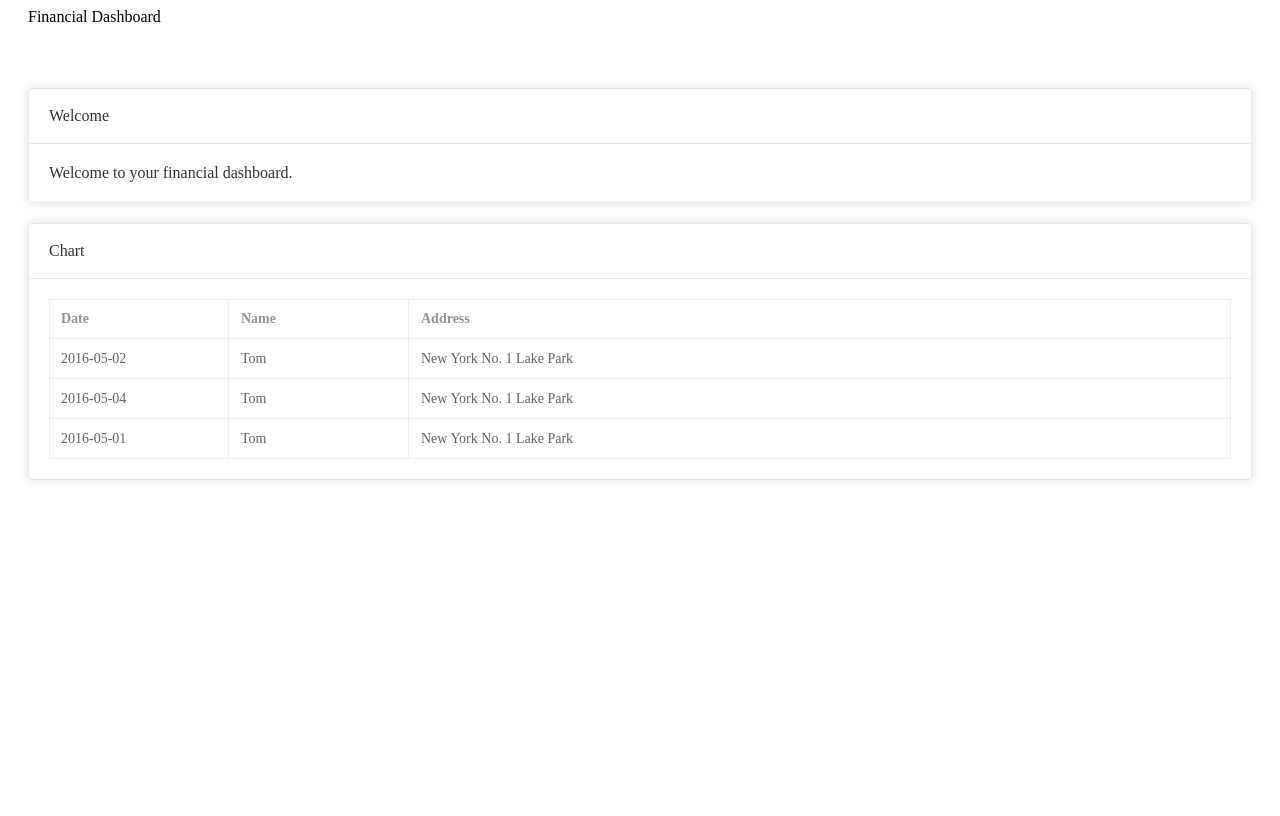
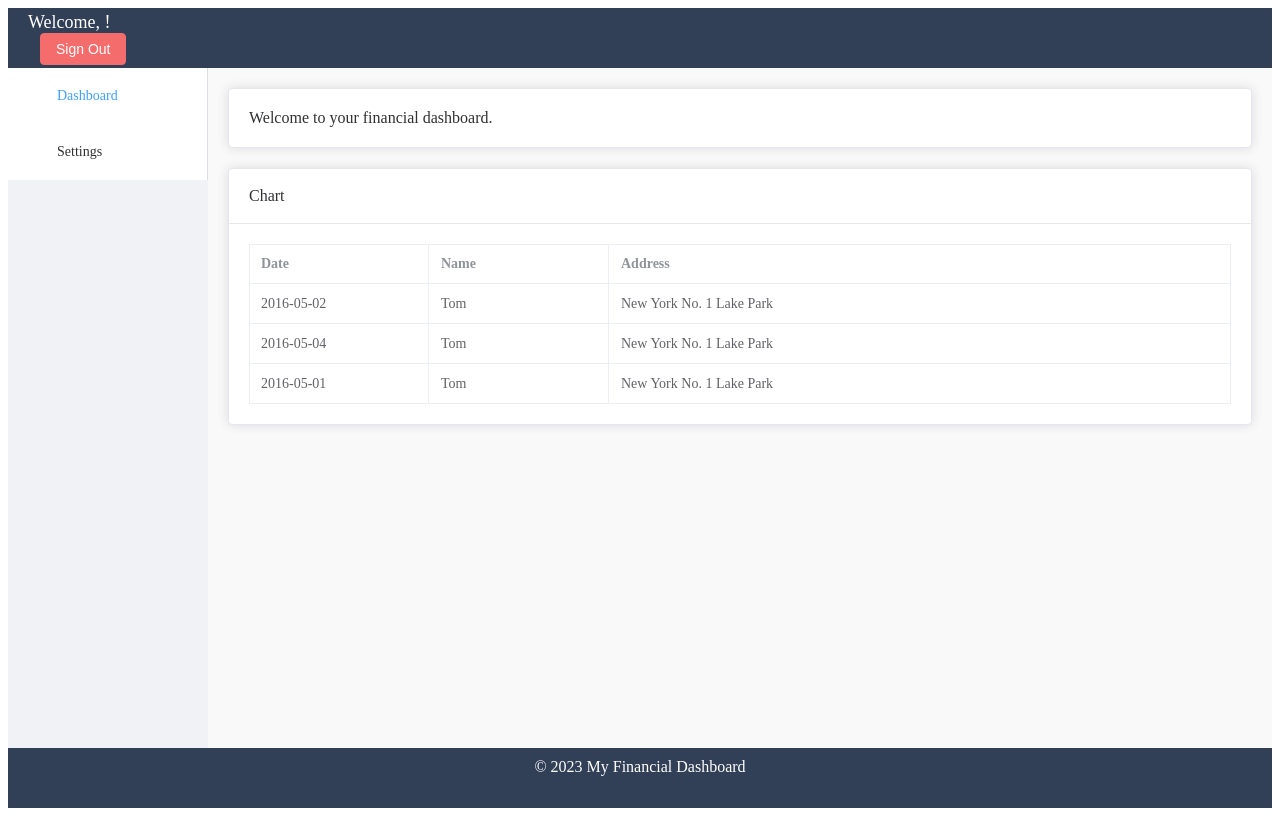
Before and after one commit to Jason-Joannou/fsd-2024-frontend, a Vue app: page /dashboard in a window 1280 px wide. Built offline with nearby package versions, Linux system fonts and the light colour scheme.

Commit message:
Updated view for our main screen

```diff
--- a/src/components/FinancialDashboard.vue
+++ b/src/components/FinancialDashboard.vue
@@ -1,15 +1,32 @@
 <template>
   <el-container>
-      <el-header>Financial Dashboard</el-header>
-      <el-main>
+    <!-- Header -->
+    <el-header class="header">
+      <div class="navbar">
+        <span class="navbar-text">Welcome, {{ username }}!</span>
+        <div class="navbar-buttons">
+          <el-button type="danger" @click="onSignOut" class="signout-button">Sign Out</el-button>
+          <!-- Uncomment if needed -->
+          <!-- <el-button type="primary" @click="goToSettings" class="settings-button">Settings</el-button> -->
+        </div>
+      </div>
+    </el-header>
+
+    <el-container>
+      <!-- Aside -->
+      <el-aside width="200px" class="aside">
+        <el-menu default-active="1" class="el-menu-vertical-demo">
+          <el-menu-item index="1"><i class="el-icon-menu"></i>Dashboard</el-menu-item>
+          <el-menu-item index="2"><i class="el-icon-setting"></i>Settings</el-menu-item>
+        </el-menu>
+      </el-aside>
+
+      <!-- Main content -->
+      <el-main class="main-content">
         <el-card class="box-card">
-          <template v-slot:header>
-            <span>Welcome</span>
-          </template>
-          <div>
-            Welcome to your financial dashboard.
-          </div>
+          <div>Welcome to your financial dashboard.</div>
         </el-card>
+
         <el-card class="box-card" style="margin-top: 20px;">
           <template v-slot:header>
             <span>Chart</span>
@@ -22,6 +39,12 @@
         </el-card>
       </el-main>
     </el-container>
+
+    <!-- Footer -->
+    <el-footer class="footer">
+      &copy; 2023 My Financial Dashboard
+    </el-footer>
+  </el-container>
 </template>
 
 <script>
@@ -29,25 +52,67 @@
   name: 'FinancialDashboard',
   data() {
     return {
-        tableData: [{
-          date: '2016-05-02',
-          name: 'Tom',
-          address: 'New York No. 1 Lake Park'
-        }, {
-          date: '2016-05-04',
-          name: 'Tom',
-          address: 'New York No. 1 Lake Park'
-        }, {
-          date: '2016-05-01',
-          name: 'Tom',
-          address: 'New York No. 1 Lake Park'
-        }]
-      }
-    }
-  }
+      username: localStorage.getItem('username') || '', // Retrieve stored username
+      tableData: [
+        { date: '2016-05-02', name: 'Tom', address: 'New York No. 1 Lake Park' },
+        { date: '2016-05-04', name: 'Tom', address: 'New York No. 1 Lake Park' },
+        { date: '2016-05-01', name: 'Tom', address: 'New York No. 1 Lake Park' },
+      ],
+    };
+  },
+  methods: {
+    onSignOut() {
+      // Handle sign out logic here (e.g., clear authentication tokens, redirect to sign-in page)
+      localStorage.removeItem('username'); // Clear username from local storage
+      this.$router.push({ name: 'SignIn' });
+    },
+    // goToSettings() {
+    //   this.$router.push({ name: 'Settings' });
+    // },
+  },
+};
 </script>
 
 <style scoped>
+.header {
+  background-color: #324057; /* Change to suit your theme */
+  color: white;
+  display: flex;
+  justify-content: space-between;
+  align-items: center;
+  padding: 10px 20px;
+}
+
+.navbar-text {
+  font-size: 18px;
+}
+
+.navbar-buttons {
+  display: flex;
+  align-items: center;
+}
+
+.signout-button,
+.settings-button {
+  margin-left: 12px;
+}
+
+.aside {
+  background-color: #f0f2f5;
+}
+
+.main-content {
+  padding: 20px;
+  background-color: #f9f9f9;
+}
+
+.footer {
+  text-align: center;
+  padding: 10px 0;
+  background-color: #324057;
+  color: white;
+}
+
 .box-card {
   margin-bottom: 20px;
 }
```
Lines whose indentation alone changed are shown as unchanged.
